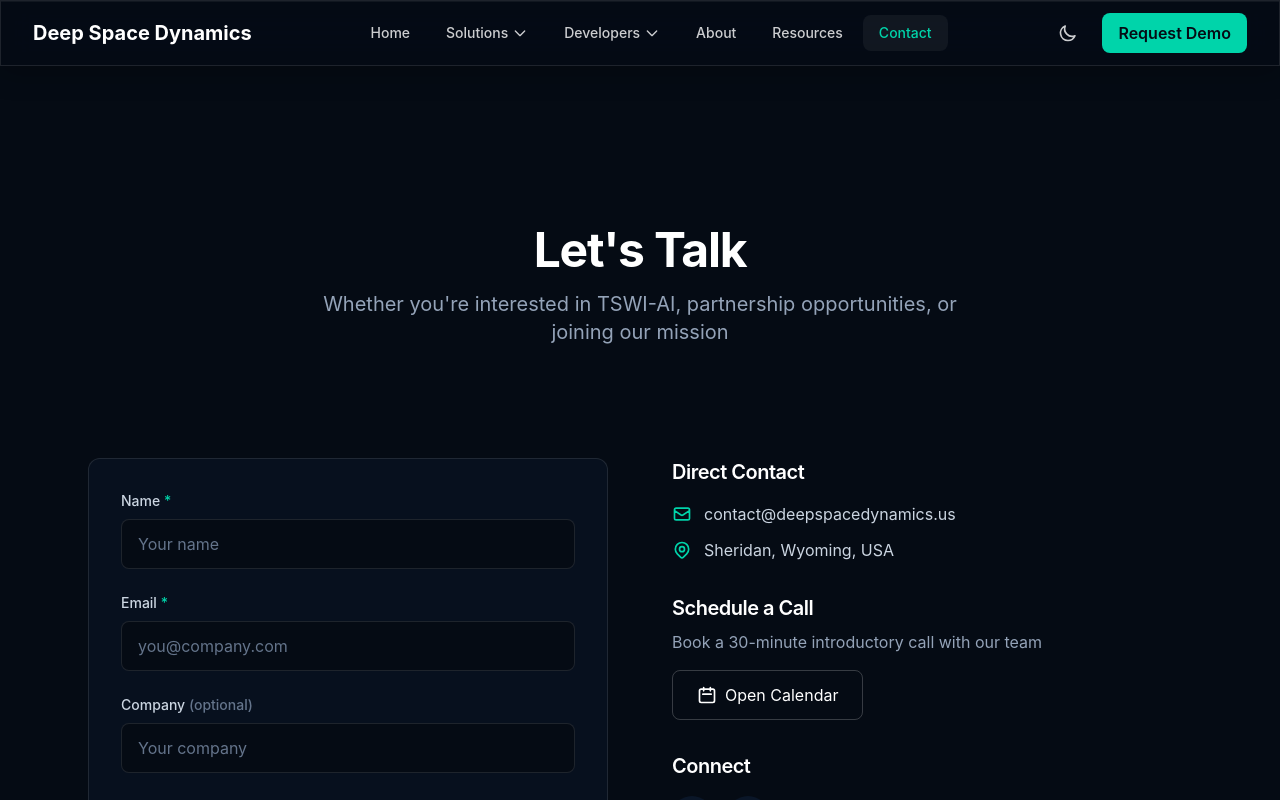
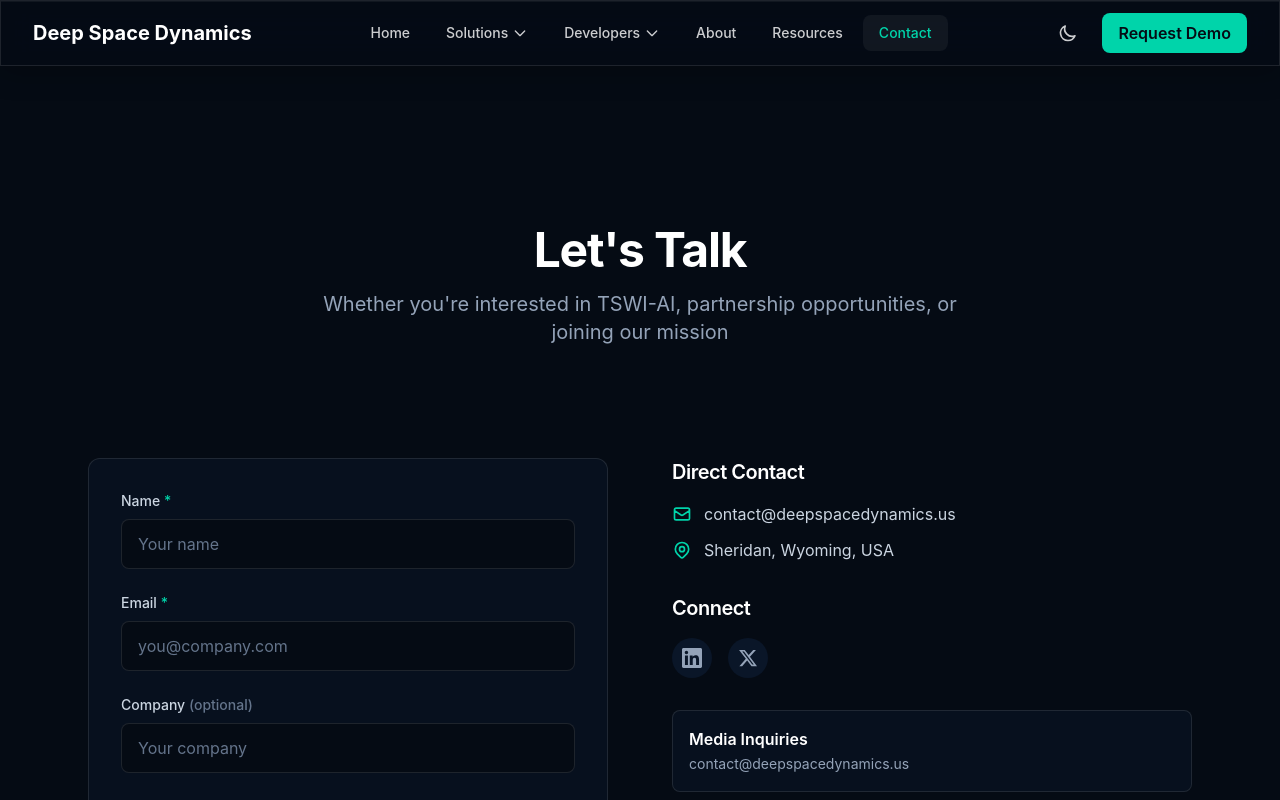
Before and after one commit to tommytoyou/deep-space-dynamics, a React (Create React App) app: page /contact in a window 1280 px wide. Shown: the top 800 px of the page. Built offline with nearby package versions, Linux system fonts and the light colour scheme; the HTML template or start-up script is replaced by a standard one.

Commit message:
Remove calendar, update press email

```diff
--- a/src/pages/Contact.jsx
+++ b/src/pages/Contact.jsx
@@ -30,12 +30,6 @@
   <svg className="animate-spin w-5 h-5" fill="none" viewBox="0 0 24 24">
     <circle className="opacity-25" cx="12" cy="12" r="10" stroke="currentColor" strokeWidth="4" />
     <path className="opacity-75" fill="currentColor" d="M4 12a8 8 0 018-8V0C5.373 0 0 5.373 0 12h4zm2 5.291A7.962 7.962 0 014 12H0c0 3.042 1.135 5.824 3 7.938l3-2.647z" />
-  </svg>
-);
-
-const CalendarIcon = () => (
-  <svg className="w-5 h-5" fill="none" viewBox="0 0 24 24" stroke="currentColor">
-    <path strokeLinecap="round" strokeLinejoin="round" strokeWidth={2} d="M8 7V3m8 4V3m-9 8h10M5 21h14a2 2 0 002-2V7a2 2 0 00-2-2H5a2 2 0 00-2 2v12a2 2 0 002 2z" />
   </svg>
 );
 
@@ -263,25 +257,6 @@
               </div>
             </div>
 
-            {/* Schedule a Call */}
-            <div>
-              <h3 className="text-xl font-semibold text-white">Schedule a Call</h3>
-              <p className="text-slate-400 mt-2">
-                Book a 30-minute introductory call with our team
-              </p>
-              {/* TODO: Integrate Calendly embed */}
-              <button
-                onClick={() => {
-                  // TODO: Open Calendly modal or redirect
-                  console.log('Open Calendly');
-                }}
-                className="mt-4 flex items-center gap-2 border border-white/20 text-white px-6 py-3 rounded-lg hover:bg-white/10 transition-all duration-300"
-              >
-                <CalendarIcon />
-                Open Calendar
-              </button>
-            </div>
-
             {/* Connect */}
             <div>
               <h3 className="text-xl font-semibold text-white">Connect</h3>
@@ -311,10 +286,10 @@
             <div className="bg-navy-800/50 rounded-lg p-4 border border-white/10">
               <p className="font-semibold text-white">Media Inquiries</p>
               <a
-                href="mailto:press@deepspacedynamics.us"
+                href="mailto:contact@deepspacedynamics.us"
                 className="text-slate-400 text-sm hover:text-accent transition-colors"
               >
-                press@deepspacedynamics.us
+                contact@deepspacedynamics.us
               </a>
             </div>
           </div>
```
